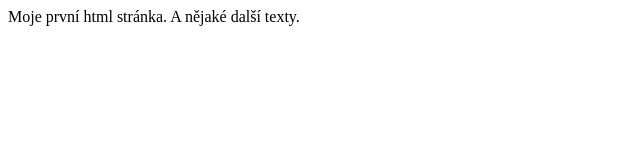
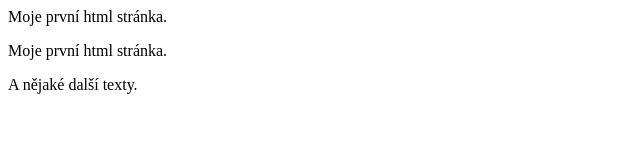
Before and after one commit to ohnivakrysa/web2.0, a plain HTML site: page index.html in a window 1280 px wide. Shown: the whole page, without its empty margins (0-640 px from the left). Drawn offline with Linux system fonts and the light colour scheme.

Commit message:
Update index.html

```diff
--- a/index.html
+++ b/index.html
@@ -4,7 +4,8 @@
 </head>
 
 <body>
-  Moje první html stránka.
-  A nějaké další texty.
+  <p>Moje první html stránka.</p>
+  <p>Moje první html stránka.</p>
+   <p>A nějaké další texty.</p>
 </body>
 </html>
```
